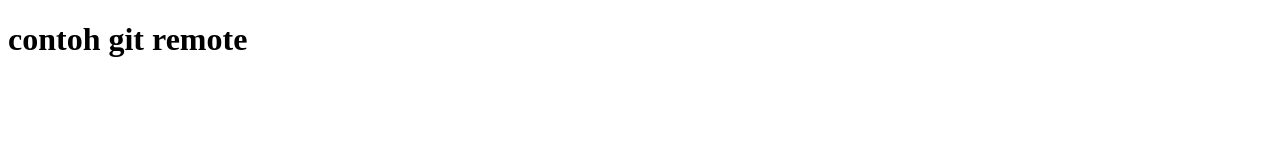
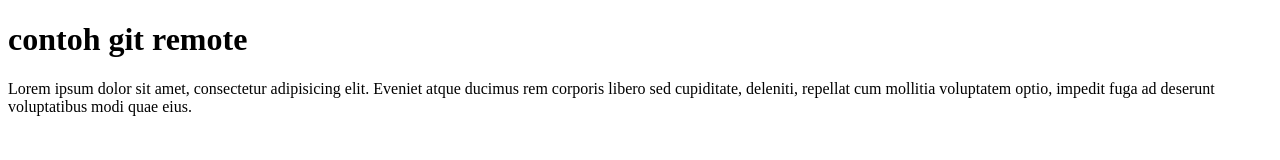
Before and after one commit to rohmatHidayatYusuf/Rohmat-git-test2, a plain HTML site: page index.html in a window 1280 px wide. Drawn offline with Linux system fonts and the light colour scheme.

Commit message:
menambahkan paragraf

```diff
--- a/index.html
+++ b/index.html
@@ -7,5 +7,11 @@
   </head>
   <body>
     <h1>contoh git remote</h1>
+    <p>
+      Lorem ipsum dolor sit amet, consectetur adipisicing elit. Eveniet atque
+      ducimus rem corporis libero sed cupiditate, deleniti, repellat cum
+      mollitia voluptatem optio, impedit fuga ad deserunt voluptatibus modi quae
+      eius.
+    </p>
   </body>
 </html>
```
